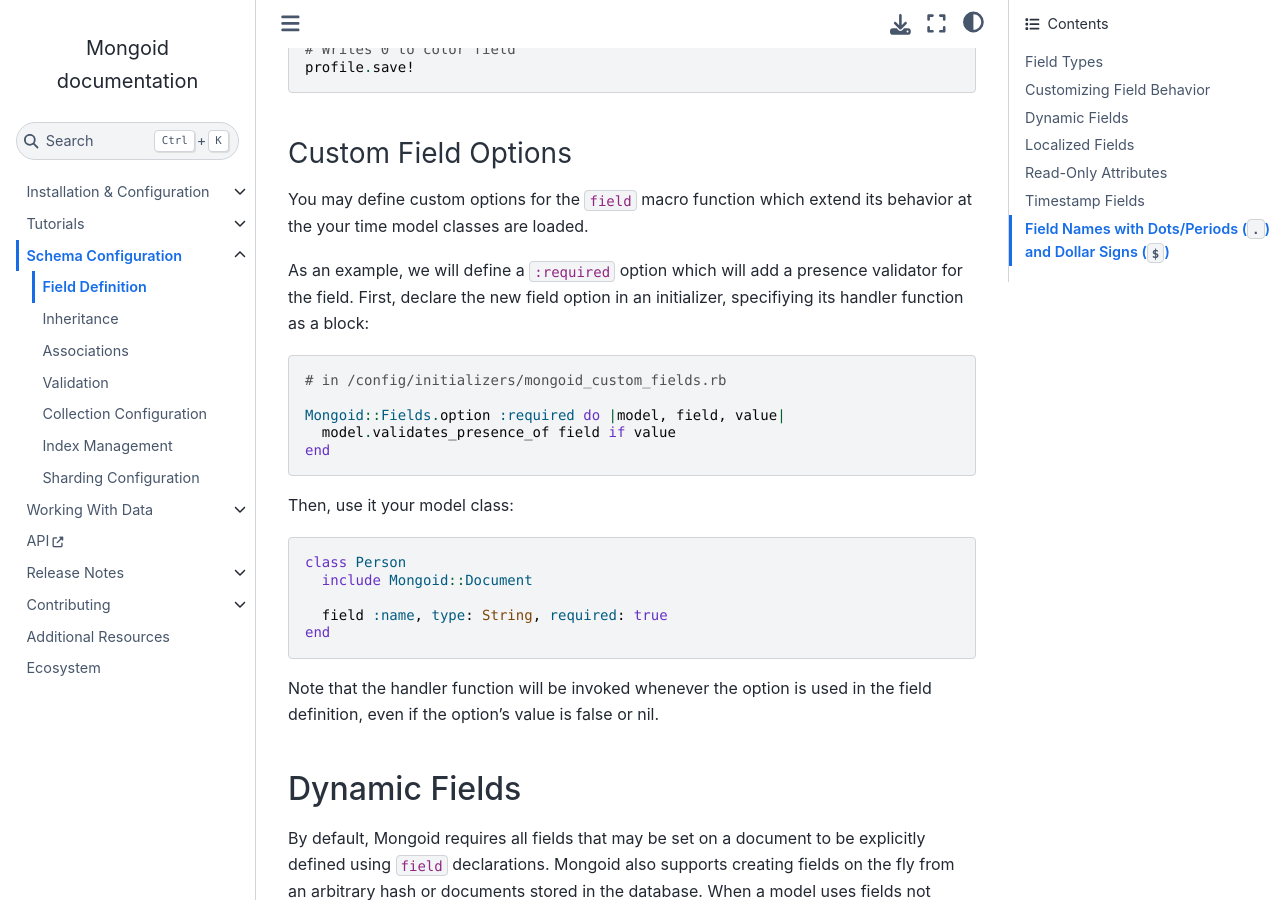
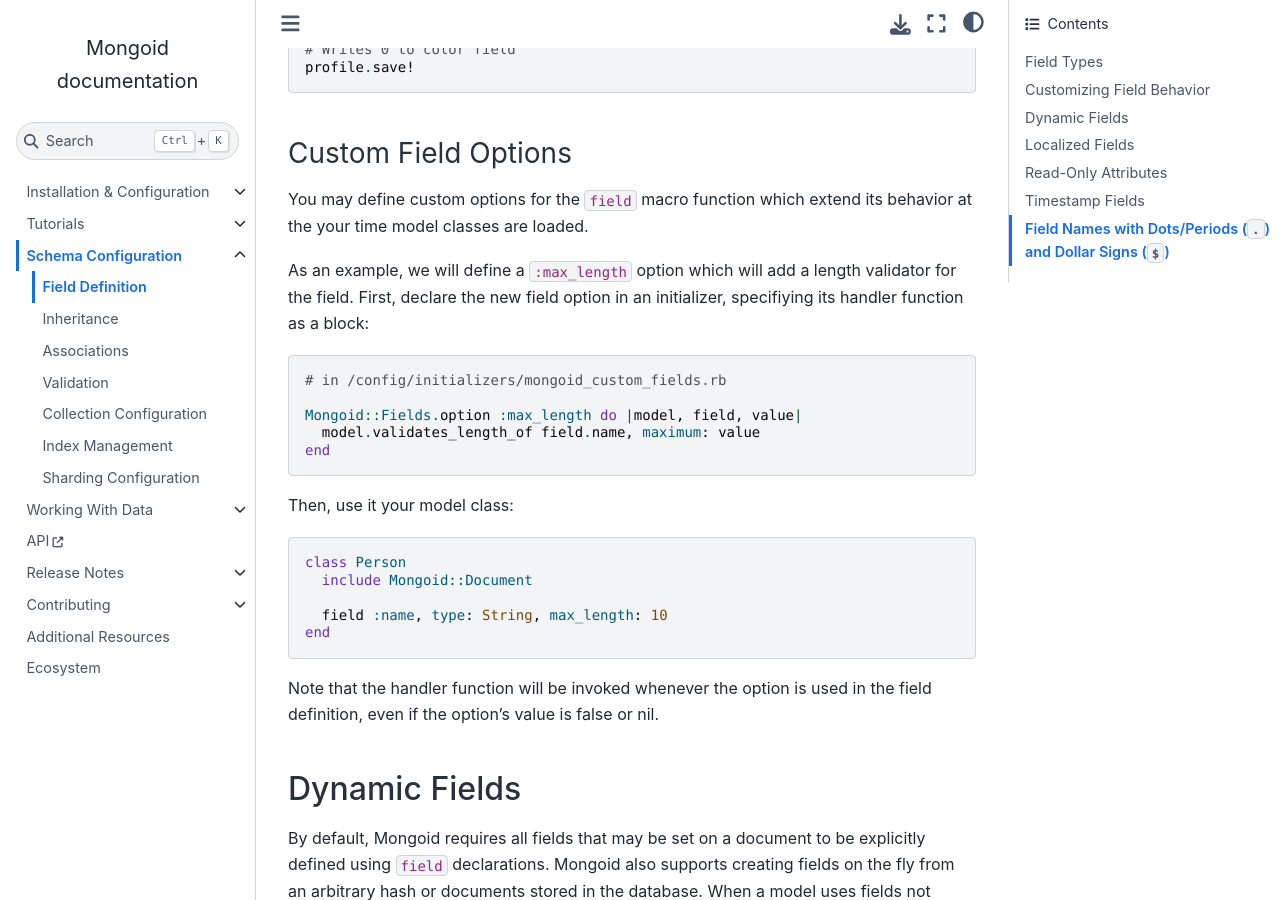
Before and after one commit to i80and/docs-mongoid, a Sphinx documentation site: the page built from docs/reference/fields.txt, in a window 1280 px wide and 900 px high, scrolled down 24020 px. Built offline with Sphinx 7.4.7 and the Sphinx Book theme 1.1.4, drawn with Linux system fonts in a browser that asks for light colours; cross-references to code outside the pages are shown as plain code.

Commit message:
MONGOID-5461 Change custom field options example (#5438)
* MONGOID-5461 Change custom field options example

* Apply suggestions from code review

Co-authored-by: Oleg Pudeyev <39304720+p-mongo@users.noreply.github.com>

Co-authored-by: Oleg Pudeyev <39304720+p-mongo@users.noreply.github.com>

```diff
--- a/docs/reference/fields.txt
+++ b/docs/reference/fields.txt
@@ -1208,7 +1208,7 @@ Custom Field Options
 You may define custom options for the ``field`` macro function
 which extend its behavior at the your time model classes are loaded.
 
-As an example, we will define a ``:required`` option which will add a presence
+As an example, we will define a ``:max_length`` option which will add a length
 validator for the field. First, declare the new field option in an initializer,
 specifiying its handler function as a block:
 
@@ -1216,8 +1216,8 @@ specifiying its handler function as a block:
 
   # in /config/initializers/mongoid_custom_fields.rb
 
-  Mongoid::Fields.option :required do |model, field, value|
-    model.validates_presence_of field if value
+  Mongoid::Fields.option :max_length do |model, field, value|
+    model.validates_length_of field.name, maximum: value
   end
 
 Then, use it your model class:
@@ -1227,7 +1227,7 @@ Then, use it your model class:
   class Person
     include Mongoid::Document
 
-    field :name, type: String, required: true
+    field :name, type: String, max_length: 10
   end
 
 Note that the handler function will be invoked whenever the option is used
```
